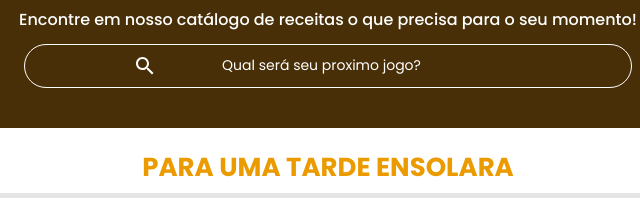
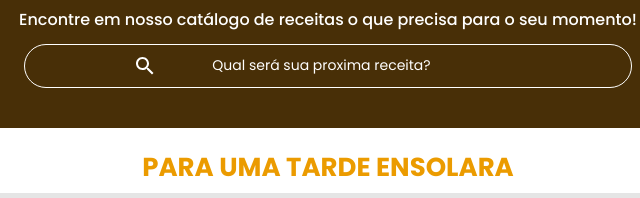
Before and after one commit to tediolem/Protocolo.Nerd-002-P2, a plain HTML site: page index.html in a window 1280 px wide. Shown: the part 160-358 px from the top of the page, 312-952 px from the left. Drawn offline with nearby package versions, Linux system fonts and the light colour scheme.

Commit message:
Update index.html

```diff
--- a/index.html
+++ b/index.html
@@ -81,7 +81,7 @@
         <section class="banner">
             <h2 class="banner__titulo">Já sabe por onde começar?</h2>
             <p class="banner__texto">Encontre em nosso catálogo de receitas o que precisa para o seu momento!</p>
-            <input type="search" class="banner__pesquisa" placeholder="Qual será seu proximo jogo?">
+            <input type="search" class="banner__pesquisa" placeholder="Qual será sua proxima receita?">
         </section>
         <section class="carrosel">
             <h2 class="carrosel__titulo">Para uma tarde ensolara</h2>
```
